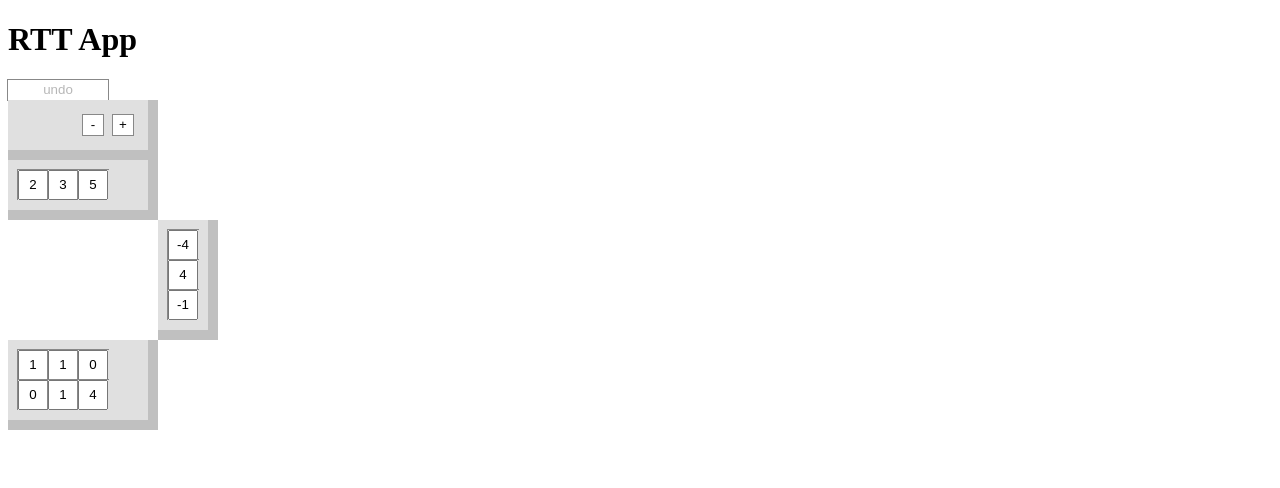
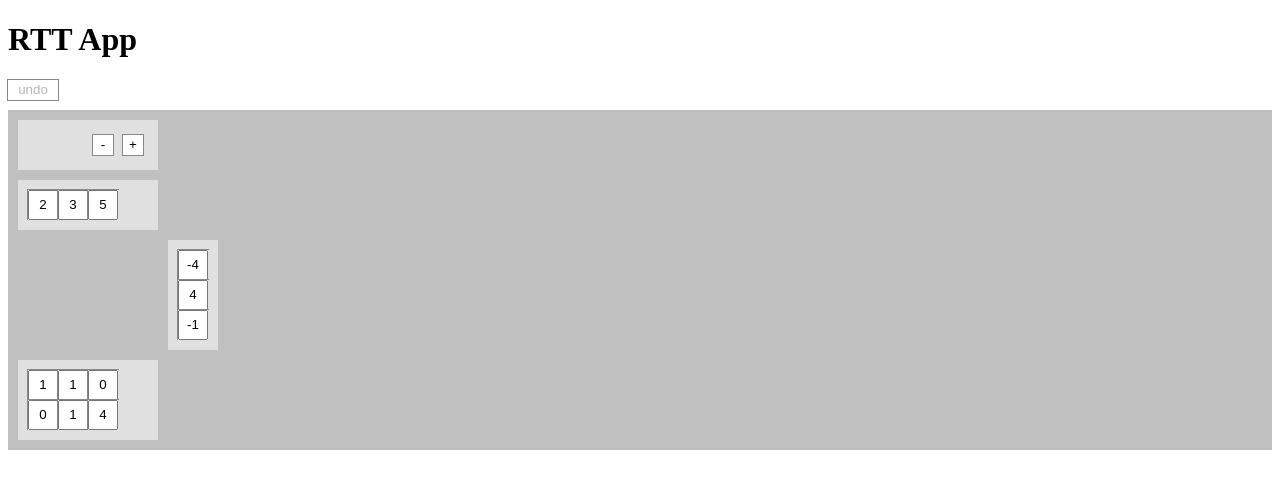
Before and after one commit to DandDsRTT/rtt-app, a React app: page / in a window 1280 px wide. Shown: the top 488 px of the page. Built offline with nearby package versions, Linux system fonts and the light colour scheme; the HTML template or start-up script is replaced by a standard one.

Commit message:
style minor imporvements

```diff
--- a/src/styles.scss
+++ b/src/styles.scss
@@ -2,6 +2,10 @@
   display: grid;
   grid-template-columns: repeat(auto-fit, minmax(0,max-content));
   grid-auto-rows: auto;
+  background-color: #c0c0c0;
+  padding-left: 10px;
+  padding-top: 10px;
+  margin-bottom: 10px;
 }
 
 button {
@@ -80,5 +84,6 @@ input {
 }
 
 .undo {
-  width: 100px;
+  width: 50px;
+  margin-bottom: 10px;
 }
```
